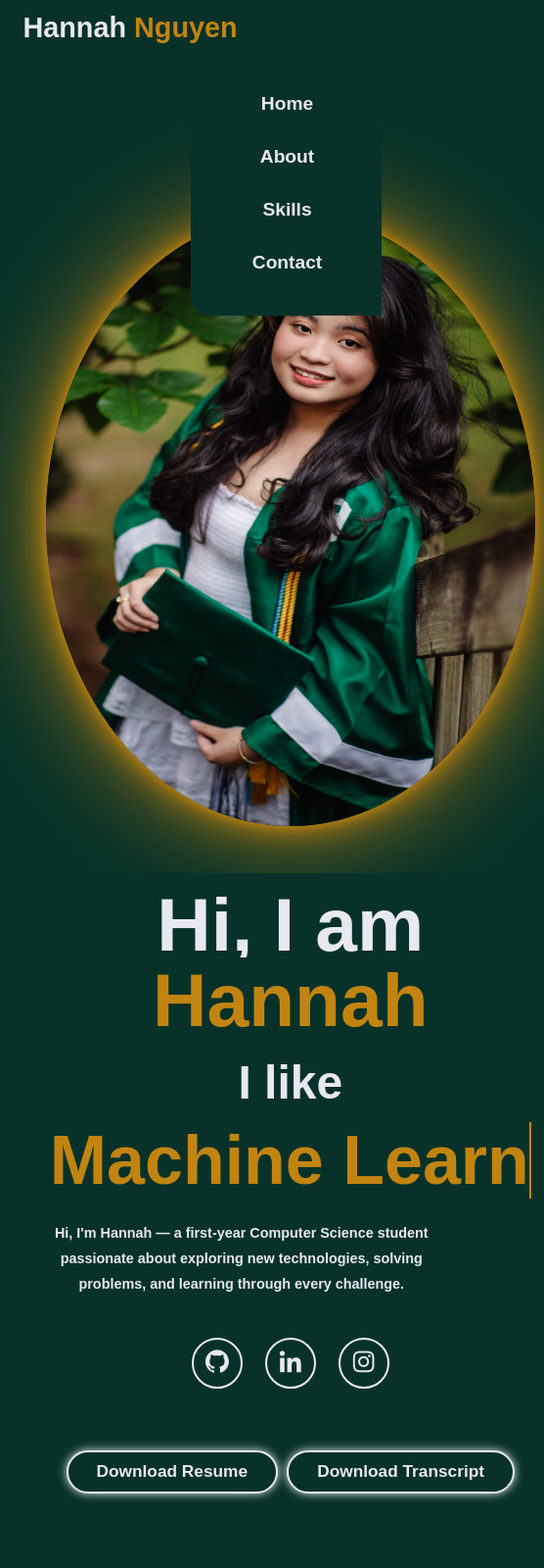
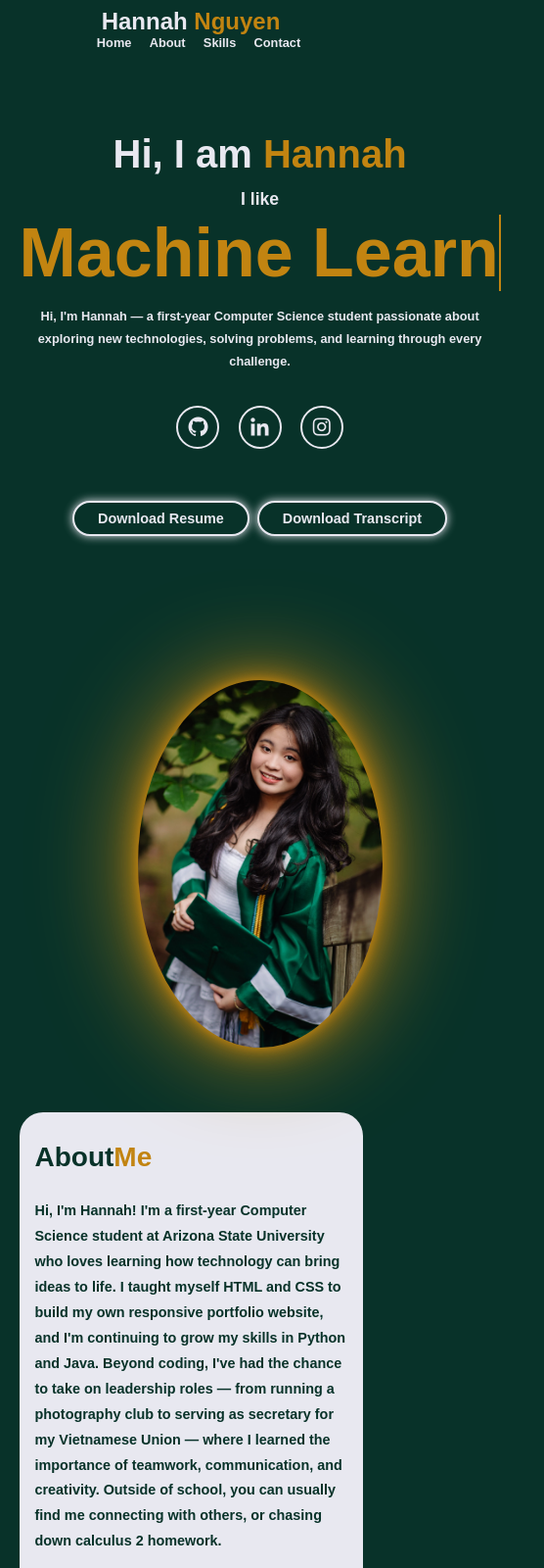
Before and after one commit to HannahNguyen-hanuh/Hannah-Nguyen-Portfolio, a plain HTML site: page index.html in a window 390 px wide. Shown: the top 1600 px of the page at 98% size, 556 px wide, since content can reach past the window. Drawn offline with nearby package versions, Linux system fonts and the light colour scheme.

Commit message:
Update Responsive CSS

```diff
--- a/styles.css
+++ b/styles.css
@@ -516,117 +516,152 @@ span {
     font-size: 16px;
 }
 
-@media(max-width:1024px) {
-    #menu-icon {
-        display: block;
+/* ========== Responsive Styles ========== */
+
+/* Large screens (desktops) */
+@media (min-width: 1200px) {
+    html {
+        font-size: 62.5%;
+        /* scale slightly up */
     }
+}
 
-    .navbar {
-        position: absolute;
-        top: 100%;
-        right: 0;
-        width: 50%;
-        padding: 1rem 3rem;
-        background-color: var(--dark-green);
-        border-left: 2px solid var(--dark-green);
-        border-bottom: 2px solid var(--dark-green);
-        border-bottom-left-radius: 2rem;
-    }
-
-    .navbar a {
-        display: block;
-        font-size: 2rem;
-        margin: 3rem 0;
-        color: var(--white);
-    }
-
-    .navbar.active {
-        display: block;
+/* Tablets & small laptops */
+@media (max-width: 992px) {
+    html {
+        font-size: 55%;
     }
 
     .home {
-        flex-direction: column-reverse;
-        margin: 5rem 0;
-        gap: 5rem;
+        flex-direction: column;
+        margin-left: 0;
+        text-align: center;
+        padding: 4rem 6%;
     }
 
     .home-content {
         align-items: center;
         text-align: center;
+        margin: 0 auto;
     }
 
-    .home-img {
-        width: 52vw;
+    .home-content p {
+        margin-right: 0;
     }
 
-    .about {
-        flex-direction: column-reverse;
-        text-align: center;
+    .home-right {
+        margin-top: 3rem;
     }
 
-    .about h2 {
-        text-align: center;
-        margin: 2rem 0;
+    .profile-picture {
+        width: 350px;
+        height: auto;
+    }
+
+    .about-content {
+        margin: 10vh 10vw;
+        padding: 3rem;
+    }
+
+    .skills-container {
+        margin: 10vh 5vw;
+        grid-template-columns: repeat(auto-fit, minmax(250px, 1fr));
+    }
+
+    .contact {
+        margin: 10vh 5vw;
+    }
+
+    .contact form {
+        flex-direction: column;
+        gap: 2rem;
     }
 }
 
-/* 📱 Responsive for Skills Section */
-@media (max-width: 1024px) {
+/* Mobile phones */
+@media (max-width: 600px) {
+    html {
+        font-size: 50%;
+        /* make text easier to read */
+    }
+
+    .header {
+        flex-direction: column;
+        padding: 1rem 2rem;
+    }
+
+    .navbar a {
+        margin-left: 2rem;
+        font-size: 1.6rem;
+    }
+
+    .home {
+        padding: 3rem 5%;
+        gap: 3rem;
+    }
+
+    .home-content h1 {
+        font-size: 5rem;
+    }
+
+    .home-content h3 {
+        font-size: 2.2rem;
+    }
+
+    .home-content p {
+        font-size: 1.6rem;
+    }
+
+    .profile-picture {
+        width: 250px;
+        height: auto;
+    }
+
+    .about-content {
+        margin: 5vh 5vw;
+        padding: 2rem;
+        font-size: 1.6rem;
+    }
+
+    .about-content h2 {
+        font-size: 3.5rem;
+    }
+
     .skills-container {
-        grid-template-columns: 1fr;
-        /* stack boxes vertically */
         margin: 5vh 5vw;
-        /* reduce margins */
-        gap: 2rem;
+        gap: 1.5rem;
     }
 
     .skills-box {
         height: auto;
-        /* allow flexible height */
-        padding: 2rem;
-        border-radius: 2rem;
-    }
-
-    .skills-info {
         padding: 2rem;
     }
 
-    .skills-info i {
-        font-size: 5rem;
-        /* scale down icons */
-    }
-
     .skills-info h4 {
-        font-size: 2.5rem;
+        font-size: 2.2rem;
     }
 
     .skills-info p {
-        font-size: 1.3rem;
+        font-size: 1.4rem;
+    }
+
+    .contact {
+        margin: 5vh 5vw;
+    }
+
+    .contact form .input-box input,
+    .contact form textarea {
+        padding: 2rem;
+        font-size: 1.6rem;
+    }
+
+    .footer ul {
+        display: flex;
+        flex-direction: column;
+        gap: 1rem;
+    }
+
+    .footer ul li {
+        margin: 0;
     }
 }
-
-/* 📲 Even smaller screens (mobile) */
-@media (max-width: 600px) {
-    .heading {
-        font-size: 3rem;
-        /* shrink heading for mobile */
-        margin: 2rem 0;
-    }
-
-    .skills-container {
-        margin: 2rem;
-        gap: 1.5rem;
-    }
-
-    .skills-info i {
-        font-size: 3.5rem;
-    }
-
-    .skills-info h4 {
-        font-size: 2rem;
-    }
-
-    .skills-info p {
-        font-size: 1.1rem;
-    }
-}
```
